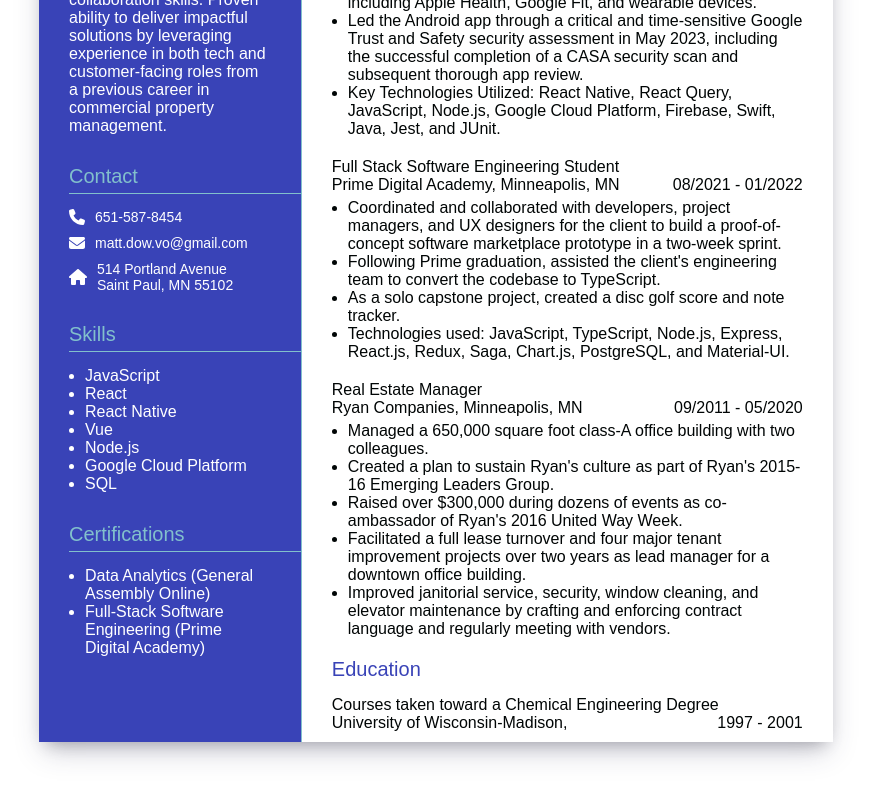
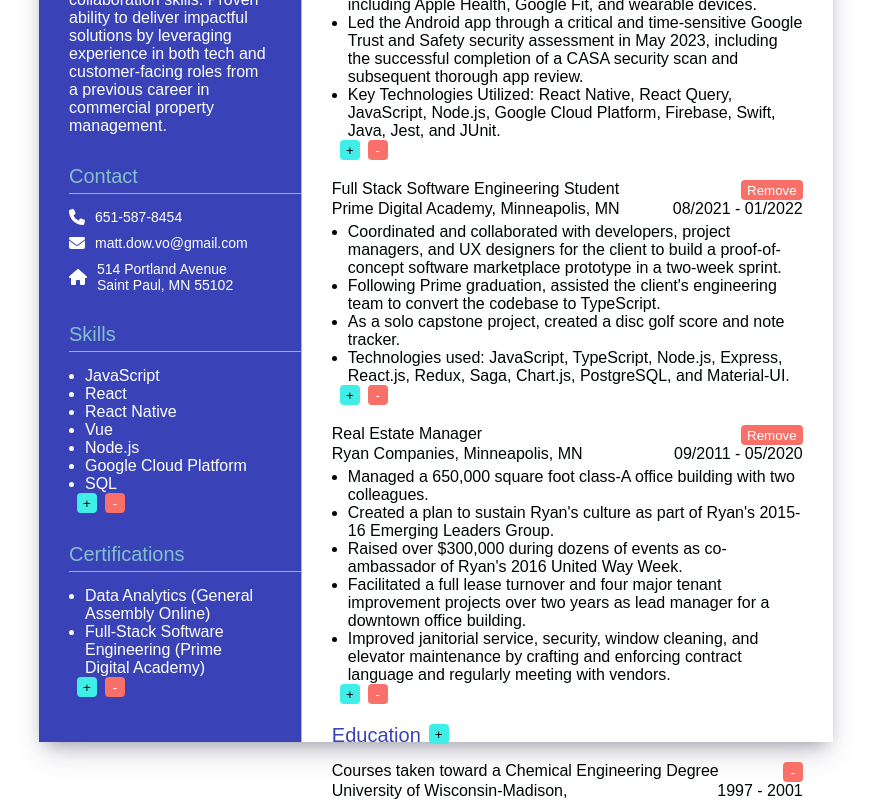
Before and after one commit to mattdow/web-resume, a Vue app in the folder matt-dow-resume-builder/: page / in a window 1280 px wide. Shown: the part 421-1221 px from the top of the page, without its empty margins (1-872 px from the left). Built offline with nearby package versions, Linux system fonts and the light colour scheme.

Commit message:
Add EditButtons to the UI.

```diff
--- a/matt-dow-resume-builder/src/App.vue
+++ b/matt-dow-resume-builder/src/App.vue
@@ -41,6 +41,11 @@
               {{ skill }}
             </li>
           </ul>
+          <EditButtons
+            @add-click="skills.push('new entry')"
+            @remove-click="skills.pop()"
+            :show-remove-btn="skills.length > 0"
+          />
         </ResumeSection>
         <ResumeSection>
           <SectionHeadline
@@ -57,6 +62,11 @@
               {{ certification }}
             </li>
           </ul>
+          <EditButtons
+            @add-click="certifications.push('new entry')"
+            @remove-click="certifications.pop()"
+            :show-remove-btn="certifications.length > 0"
+          />
         </ResumeSection>
       </div>
       <div class="right-col">
@@ -75,28 +85,47 @@
         >
           {{ title }}
         </div>
+        <div class="d-flex justify-content-between">
           <SectionHeadline
               :headline="headlines[4]"
               @headline-edited="updateHeadline($event, 4)"
           />
+          <EditButtons :show-remove-btn="false" @add-click="addExperience" text-add="Add Experience"/>
+        </div>
         <div
           v-for="(item, index) in experience"
           :key="index"
           class="inner-section">
+          <div class="d-flex justify-content-between">
             <div
             contenteditable="true"
             @input="updateExperience($event, 'title', index)"
-          >{{ item.title }}
+            >
+            {{ item.title }}
             </div>
+            <EditButtons @remove-click="removeExperience(index)" :show-add-btn="false" text-remove="Remove"/>
+          </div>
+
           <div class="d-flex justify-content-between">
             <div>
-              <span contenteditable="true" @input="updateExperience($event, 'company', index)">{{ item.company }}</span>,
-              <span contenteditable="true" @input="updateExperience($event, 'location', index)">{{ item.location }}</span>
+              <span contenteditable="true"
+                @input="updateExperience($event, 'company', index)"
+              >
+                {{ item.company }}
+              </span>,
+              <span
+                contenteditable="true"
+                @input="updateExperience($event, 'location', index)"
+              >
+                {{ item.location }}
+              </span>
             </div>
             <div
               contenteditable="true"
               @input="updateExperience($event, 'date', index)"
-            >{{ item.date }}</div>
+            >
+              {{ item.date }}
+            </div>
           </div>
           <ul>
             <li
@@ -107,35 +136,65 @@
             {{ desc }}
           </li>
           </ul>
+          <EditButtons
+            @add-click="item.description.push('new entry')"
+            @remove-click="item.description.pop()"
+            :show-remove-btn="item.description.length > 0"
+          />
         </div>
-
+        <div class="d-flex">
           <SectionHeadline
             :headline="headlines[5]"
             @headline-edited="updateHeadline($event, 5)"
           />
+          <EditButtons :show-remove-btn="false" @add-click="addEducation"/>
+        </div>
+
+          <div
+            v-for="(item, index) in education"
+            :key="index"
+            class="inner-section">
+            <div class="d-flex justify-content-between">
               <div
                 contenteditable="true"
-          @input="updateNestedProperty($event, 'education', 'title')">
-          {{ education.title }}
+                @input="updateEducation($event, 'title', index)"
+              >
+                {{ item.title }}
               </div>
+              <EditButtons :show-add-btn="false" @remove-click="removeEducation" />
+            </div>
+
+
             <div class="d-flex justify-content-between">
               <div>
                 <span
                   contenteditable="true"
-              @input="updateNestedProperty($event, 'education', 'university')">
-              {{ education.university }}
+                  @input="updateEducation($event, 'university', index)">
+                  {{ item.university }}
                 </span>,
                 <span
                   contenteditable="true"
-              @input="updateNestedProperty($event, 'education', 'location')">
-              {{ education.location }}
+                  @input="updateEducation($event, 'location', index)">
+                  {{ item.location }}
                 </span>
               </div>
+
               <div
                 contenteditable="true"
-            @input="updateNestedProperty($event, 'education', 'date')">
-            {{ education.date }}
+                @input="updateEducation($event, 'date', index)">
+                {{ item.date }}
               </div>
+            </div>
+            <ul>
+              <li
+                v-for="(desc, innerIndex) in item.description"
+                :key="innerIndex"
+                contenteditable="true"
+                @input="updateEducationDescription($event, index, innerIndex)">
+                {{ desc }}
+              </li>
+            </ul>
+
           </div>
       </div>
     </div>
@@ -146,11 +205,13 @@
 import ResumeSection from './components/ResumeSection.vue';
 import SectionHeadline from './components/SectionHeadline.vue';
 import Contact from './components/Contact.vue';
+import EditButtons from './components/EditButtons.vue';
 export default {
   components: {
     ResumeSection,
     SectionHeadline,
     Contact,
+    EditButtons,
   },
   data() {
     return {
@@ -206,12 +267,14 @@ export default {
           ]
         }
       ],
-      education:
+      education: [
         {
           title: "Courses taken toward a Chemical Engineering Degree",
           university: "University of Wisconsin-Madison",
           date: "1997 - 2001",
+          description: [],
         },
+      ],
 
     }
   },
@@ -230,6 +293,40 @@ export default {
     },
     updateExperienceDescription(event, index1, index2) {
       this.experience[index1]['description'][index2] = event.target.innerText;
+    },
+    updateEducation(event, key, index) {
+      this.education[index][key] = event.target.innerText;
+    },
+    updateEducationDescription(event, index1, index2) {
+      this.education[index1]["description"][index2] = event.target.innerText;
+    },
+    addExperience() {
+      this.experience.unshift({
+        title: "Job Title",
+        company: "Company",
+        location: "Location",
+        date: "MM/YYYY - MM/YYYY",
+        description: [
+          "description"
+        ]
+      });
+    },
+    addEducation() {
+      this.education.unshift({
+        title: "Education Title",
+        university: "Institution",
+        location: "Location",
+        date: "date range",
+        description: [
+          "description"
+        ]
+      });
+    },
+    removeExperience(index) {
+      this.experience.splice(index, 1);
+    },
+    removeEducation(index) {
+      this.education.splice(index, 1);
     },
   }
 }
--- /dev/null
+++ b/matt-dow-resume-builder/src/components/EditButtons.vue
@@ -0,0 +1,68 @@
+<template>
+  <button
+    v-if="showAddBtn"
+    class="edit-btn edit-btn-add"
+    @click="$emit('addClick')"
+  >
+    {{ textAdd }}
+  </button>
+  <button
+    v-if="showRemoveBtn"
+    class="edit-btn edit-btn-remove"
+    @click="$emit('removeClick')"
+  >
+    {{ textRemove }}
+  </button>
+</template>
+
+<script>
+  export default {
+    props: {
+      'showRemoveBtn': {
+        default: true,
+        type: Boolean
+      },
+      'showAddBtn': {
+        default: true,
+        type: Boolean
+      },
+      textAdd: {
+        default: "+"
+      },
+      textRemove: {
+        default: "-"
+      }
+    }
+  }
+</script>
+
+<style scoped>
+
+.edit-btn {
+  min-width: 20px;
+  height: 20px;
+  border-radius: 4px;
+  border: none;
+  background-color: transparent;
+  margin-left: 8px;
+}
+
+.edit-btn-add {
+  background-color: #3FEEE6;
+  color: #000;
+}
+
+.edit-btn-add:hover {
+  background-color: rgb(68, 219, 212);
+}
+
+.edit-btn-remove {
+  background-color: #F97068;
+  color: #fff;
+}
+
+.edit-btn-remove:hover {
+  background-color: #e0635c;
+}
+
+</style>
```
Lines whose indentation alone changed are shown as unchanged.
